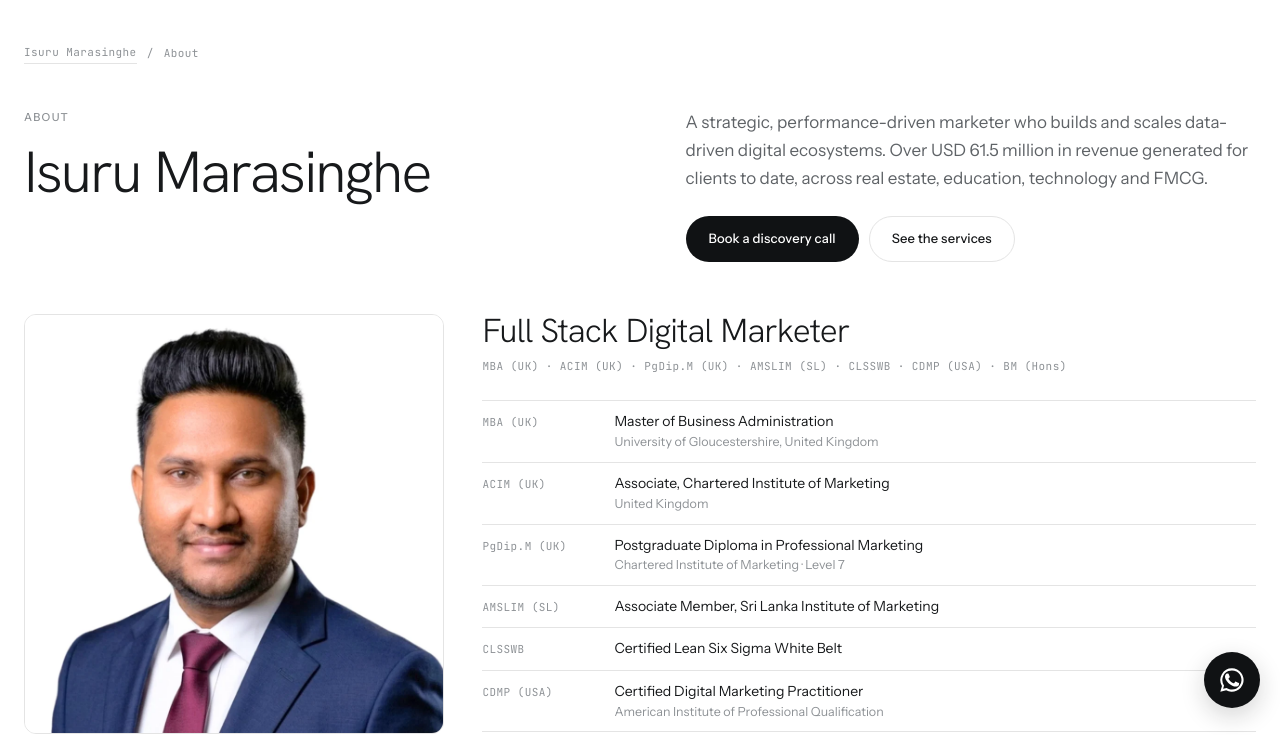
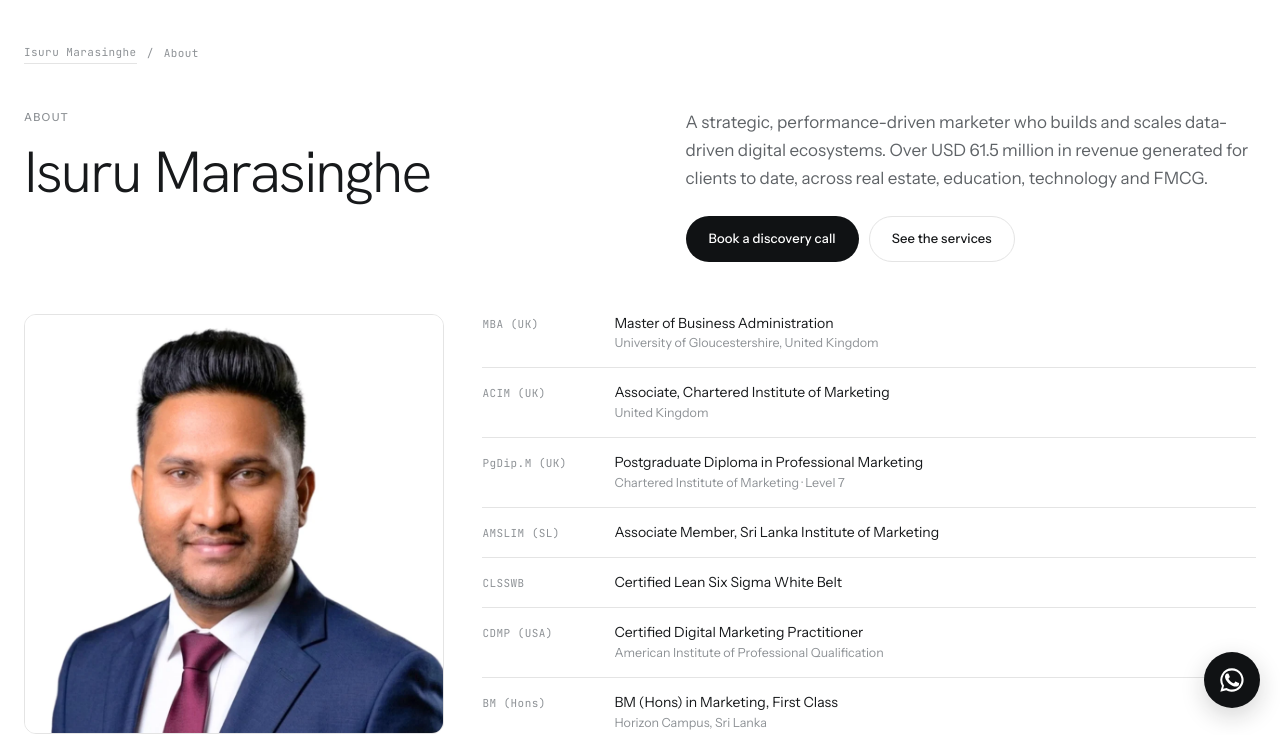
Before and after one commit to IsuruPM/Digital-Marketing-Portfolio, a website: page about.html in a window 1280 px wide. Shown: the part 72-807 px from the top of the page. Drawn offline with Linux system fonts and the light colour scheme.

Commit message:
Qualification rows alone beside the portrait
Drops the role line and the post-nominal summary above them: the rows
already say both, at length. With the heading gone the rows carry the
column themselves, so the first loses its top padding, the last its
bottom rule, and the interior padding is set so the list runs to 418px
against the portrait's 420.

Co-Authored-By: Claude Opus 5 <noreply@anthropic.com>
Claude-Session: https://claude.ai/code/session_01WvhRDge3ToZ8jrBB9JQYnv

```diff
--- a/about.html
+++ b/about.html
@@ -131,8 +131,6 @@
     <figure class="about-hero reveal">
       <picture><source srcset="assets/img/about/headshot.webp" type="image/webp"><img src="assets/img/about/headshot.jpg" alt="Isuru Marasinghe, full stack digital marketer" width="900" height="900" decoding="async"></picture>
       <figcaption>
-        <span class="nm">Full Stack Digital Marketer</span>
-        <span class="post">MBA (UK) &middot; ACIM (UK) &middot; PgDip.M (UK) &middot; AMSLIM (SL) &middot; CLSSWB &middot; CDMP (USA) &middot; BM (Hons)</span>
         <ul class="quals-rows">
           <li><em>MBA (UK)</em><span>Master of Business Administration<small>University of Gloucestershire, United Kingdom</small></span></li>
           <li><em>ACIM (UK)</em><span>Associate, Chartered Institute of Marketing<small>United Kingdom</small></span></li>
--- a/assets/css/site.css
+++ b/assets/css/site.css
@@ -573,15 +573,15 @@ footer .foot{padding-top:26px;}
   gap:clamp(20px,3vw,44px);align-items:start;}
 .about-hero picture{display:block;border:1px solid var(--hairline);border-radius:var(--r-lg);overflow:hidden;background:var(--sunk);}
 .about-hero img{width:100%;height:auto;display:block;}
-.about-hero figcaption{display:flex;flex-direction:column;gap:10px;min-width:0;}
-.about-hero .nm{font-family:var(--font-display);font-weight:300;letter-spacing:-.02em;
-  font-size:clamp(26px,2.6vw,34px);line-height:1.05;color:var(--ink);}
-.about-hero .post{font-family:var(--font-mono);font-size:11px;letter-spacing:.04em;
-  color:var(--ink-3);line-height:1.6;}
-.quals-rows{list-style:none;margin:14px 0 0;padding:0;
-  border-top:1px solid var(--hairline);}
+.about-hero figcaption{display:flex;flex-direction:column;min-width:0;}
+/* the rows carry the column on their own now, so they are spaced to meet the
+   portrait top and bottom rather than sitting under a heading */
+.quals-rows{list-style:none;margin:0;padding:0;
+  display:flex;flex-direction:column;}
 .quals-rows li{display:grid;grid-template-columns:116px minmax(0,1fr);gap:16px;align-items:baseline;
-  padding:11px 0;border-bottom:1px solid var(--hairline);}
+  padding:15px 0;border-bottom:1px solid var(--hairline);}
+.quals-rows li:first-child{padding-top:0;}
+.quals-rows li:last-child{border-bottom:0;padding-bottom:0;}
 .quals-rows em{font-family:var(--font-mono);font-style:normal;font-size:11px;letter-spacing:.04em;
   color:var(--ink-3);white-space:nowrap;}
 .quals-rows span{font-size:14px;color:var(--ink);line-height:1.35;min-width:0;}
```
Also changed, not shown: 1 other file.
